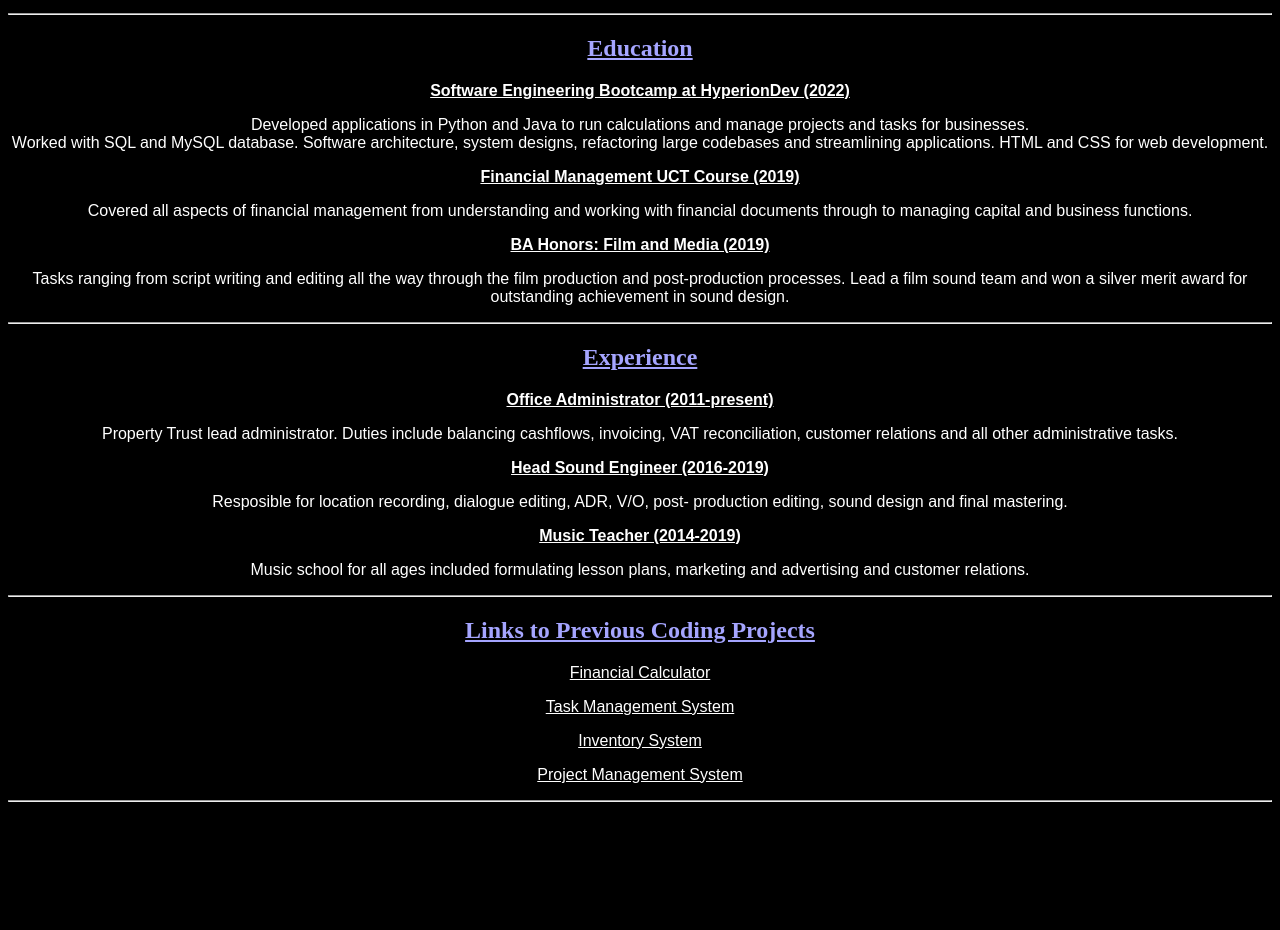
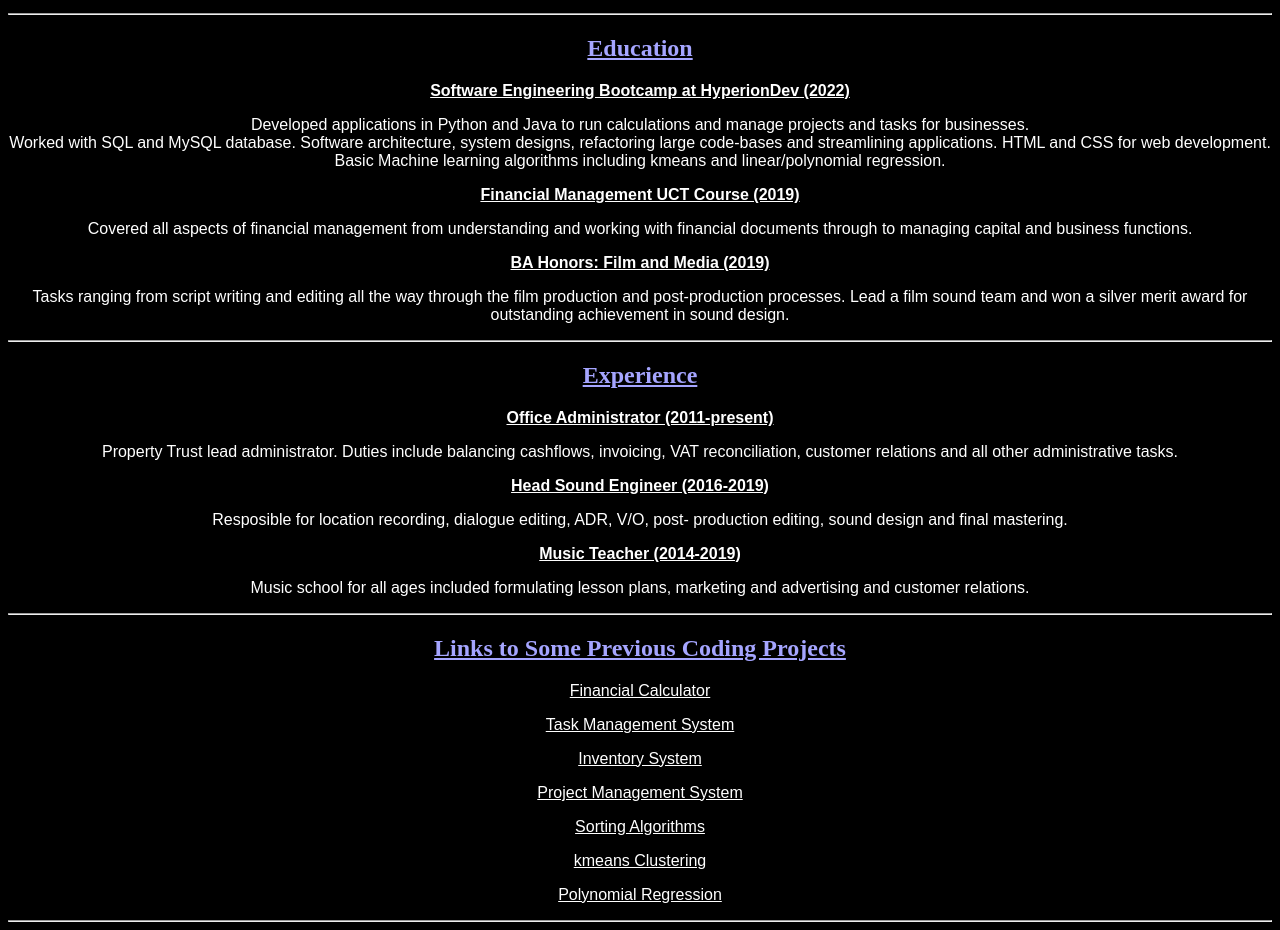
Before and after one commit to A-Jaffe/Aaron_Jaffe_Resume, a plain HTML site: page index.html in a window 1280 px wide. Shown: the part 802-1732 px from the top of the page. Before the commit the page ends 1612 px from the top, so only its background shows below. Drawn offline with Linux system fonts and the light colour scheme.

Commit message:
web resume v2

```diff
--- a/index.html
+++ b/index.html
@@ -125,8 +125,9 @@
         <p> Developed applications in Python and Java to run calculations
             and manage projects and tasks for businesses. <br/>Worked with SQL and
             MySQL database. Software architecture, system designs, refactoring
-            large codebases and streamlining applications. HTML and CSS
-            for web development.
+            large code-bases and streamlining applications. HTML and CSS
+            for web development. Basic Machine learning algorithms including
+            kmeans and linear/polynomial regression.
         </p>
 
         <p><b><u>Financial Management UCT Course (2019)</u></b></br></p>
@@ -161,7 +162,7 @@
     <hr/>
 
     <!--Previous projects section-->
-    <h2><u>Links to Previous Coding Projects</u></h2>
+    <h2><u>Links to Some Previous Coding Projects</u></h2>
         <p><a href="https://github.com/A-Jaffe/Financial-Calculator-capstone-1-" class="button">
             Financial Calculator</a></br>
         </p>
@@ -171,8 +172,17 @@
         <p><a href="https://github.com/A-Jaffe/Inventory-Management-System-" class="button">
             Inventory System</a></br>
         </p>
-        <p><a href="https://github.com/A-Jaffe/-Poised-Project-Management-system-version1"
+        <p><a href="https://github.com/A-Jaffe/-Poised-Project-Management-System-Version3"
               class="button">Project Management System</a></br>
+        </p>
+        <p><a href="https://github.com/A-Jaffe/Sorting-Algorithms"
+          class="button">Sorting Algorithms</a></br>
+        </p>
+        <p><a href="https://github.com/A-Jaffe/kmeans-Algorithm"
+          class="button">kmeans Clustering</a></br>
+        </p>
+        <p><a href="https://github.com/A-Jaffe/Polynomial-Regression"
+          class="button">Polynomial Regression</a></br>
         </p>
     <hr/>
 </body>
```
